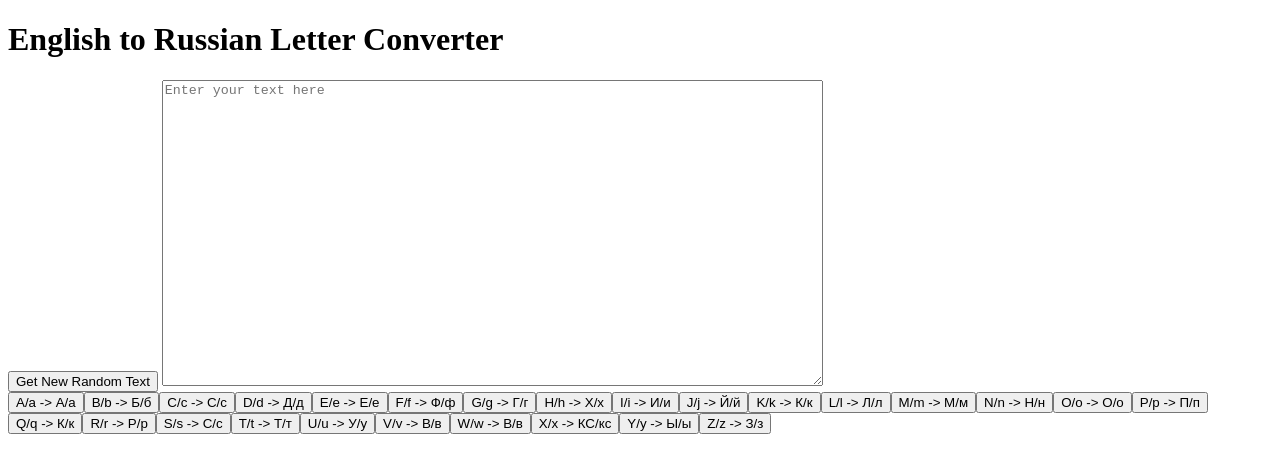
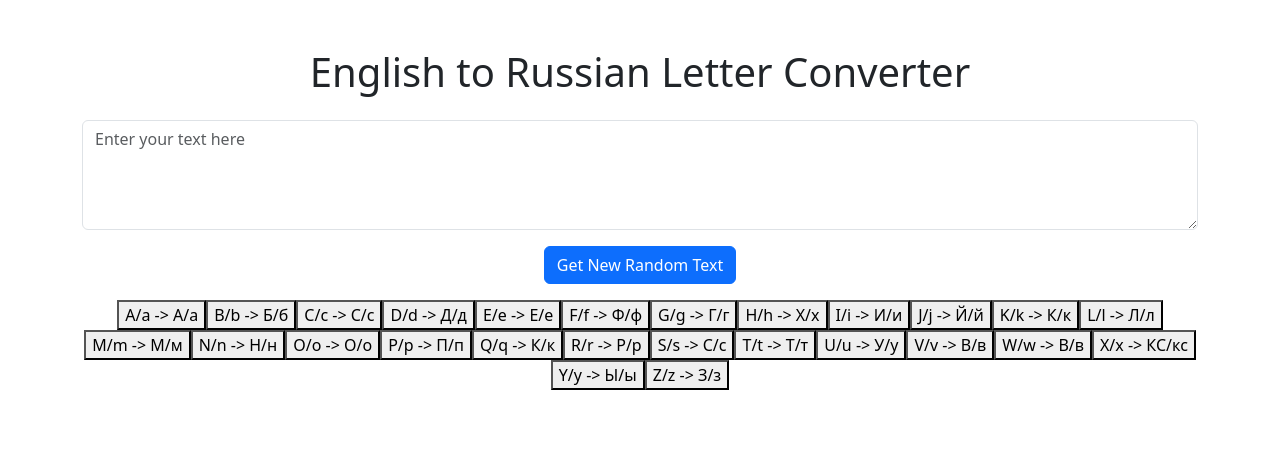
Before and after one commit to bricel/alphabeteacher, a plain HTML site: page index.html in a window 1280 px wide. Drawn offline with nearby package versions, Linux system fonts and the light colour scheme; no server answers.

Commit message:
Update index.html

```diff
--- a/index.html
+++ b/index.html
@@ -4,12 +4,24 @@
     <meta charset="UTF-8">
     <meta name="viewport" content="width=device-width, initial-scale=1.0">
     <title>English to Russian Letter Converter</title>
+    <!-- Add Bootstrap CSS -->
+    <link href="https://cdn.jsdelivr.net/npm/bootstrap@5.3.0-alpha1/dist/css/bootstrap.min.css" rel="stylesheet" integrity="sha384-KyZXEAg3QhqLMpG8r+Knujsl7/1L_dstPt3HV5HzF6Gvk/e3s3SS+8x6Fp5y3lSk" crossorigin="anonymous">
 </head>
 <body>
-<h1>English to Russian Letter Converter</h1>
-<button id="randomTextButton">Get New Random Text</button>
-<textarea id="textInput" placeholder="Enter your text here" rows="20" cols="80"></textarea>
-<div id="letterButtons"></div>
+    <div class="container mt-5">
+        <h1 class="text-center mb-4">English to Russian Letter Converter</h1>
+        <div class="row">
+            <div class="col-md-12">
+                <textarea id="textInput" placeholder="Enter your text here" rows="4" class="form-control mb-3"></textarea>
+            </div>
+            <div class="col-md-12 text-center">
+                <button id="randomTextButton" class="btn btn-primary mb-3">Get New Random Text</button>
+            </div>
+            <div id="letterButtons" class="col-md-12 d-flex flex-wrap justify-content-center"></div>
+        </div>
+    </div>
+
+
 <script>
     const englishToRussian = {
         'A': 'А', 'a': 'а', 'B': 'Б', 'b': 'б', 'C': 'С', 'c': 'с', 'D': 'Д', 'd': 'д', 'E': 'Е', 'e': 'е', 'F': 'Ф', 'f': 'ф',
```
